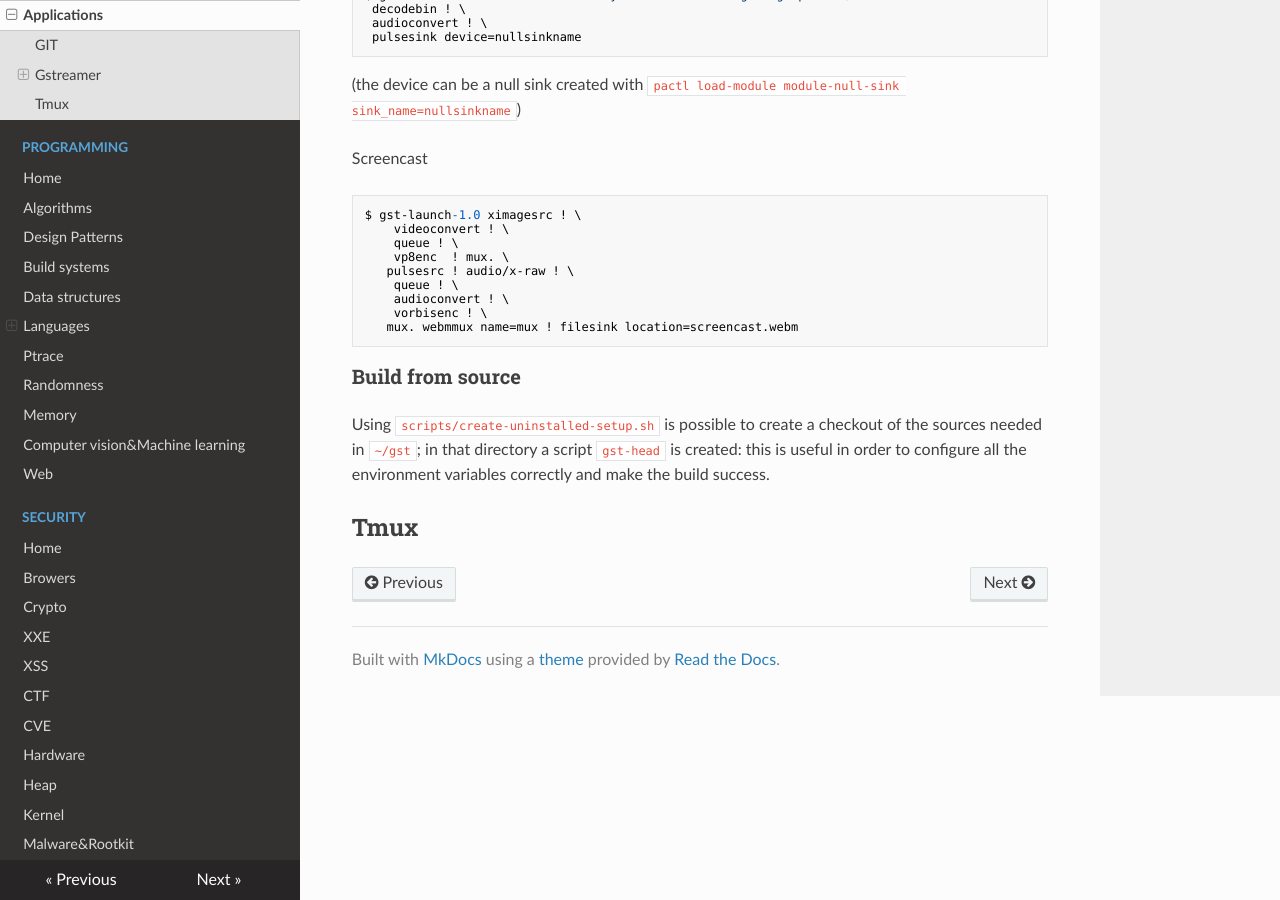
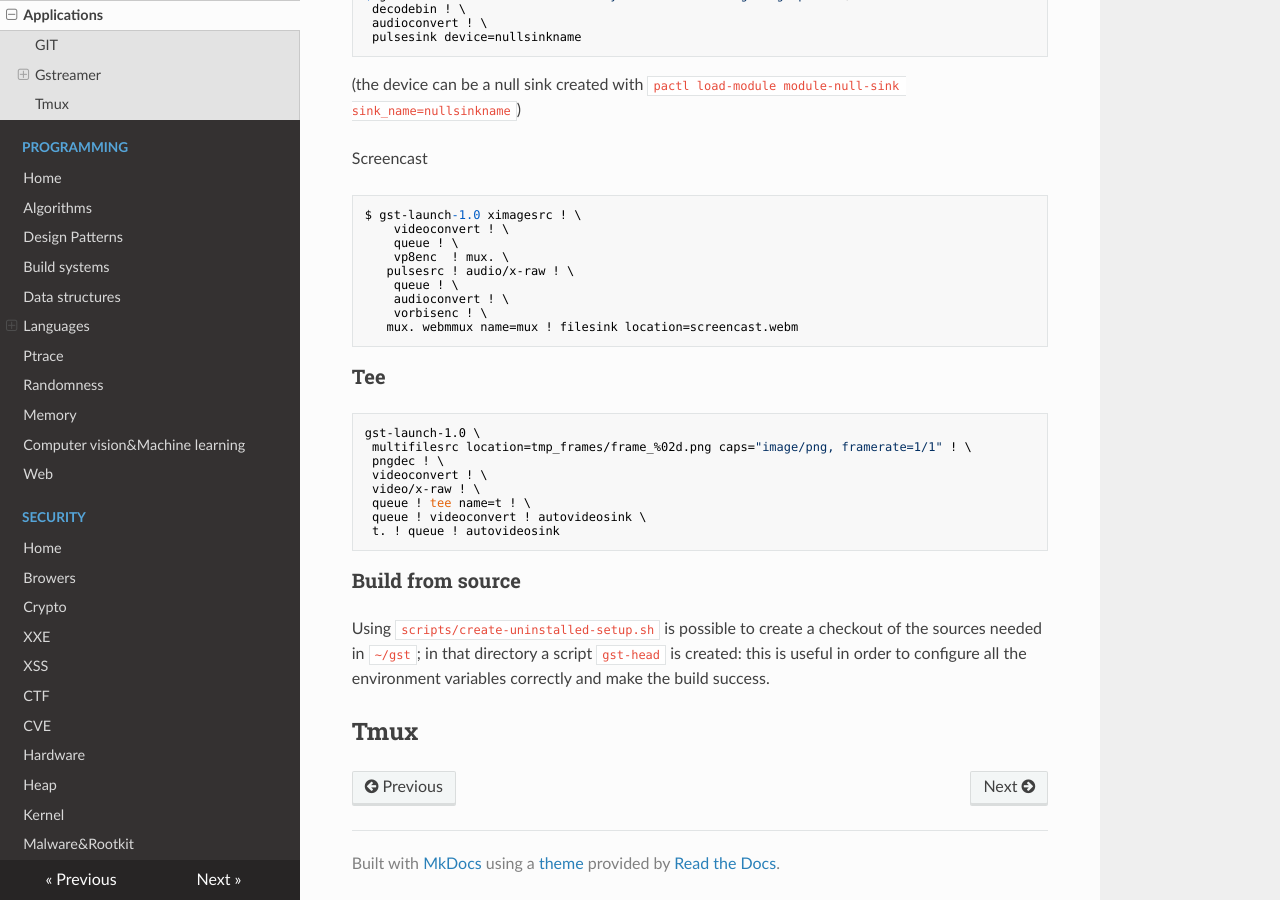
Before and after one commit to gipi/low-level, an MkDocs documentation site: the page built from docs/applications.md, in a window 1280 px wide and 900 px high, scrolled down 3570 px. Built offline with MkDocs 1.6.1, drawn with Linux system fonts in a browser that asks for light colours; nearby versions of some CDN libraries; old or Windows-style settings are respelled for this version of MkDocs.

Commit message:
Update applications.md

````diff
--- a/docs/applications.md
+++ b/docs/applications.md
@@ -207,6 +207,19 @@ $ gst-launch-1.0 ximagesrc ! \
    mux. webmmux name=mux ! filesink location=screencast.webm
 ```
 
+### Tee
+
+```
+gst-launch-1.0 \
+ multifilesrc location=tmp_frames/frame_%02d.png caps="image/png, framerate=1/1" ! \
+ pngdec ! \
+ videoconvert ! \
+ video/x-raw ! \
+ queue ! tee name=t ! \
+ queue ! videoconvert ! autovideosink \
+ t. ! queue ! autovideosink
+```
+
 ### Build from source
 
 Using ``scripts/create-uninstalled-setup.sh`` is possible to create a checkout of the sources
````
